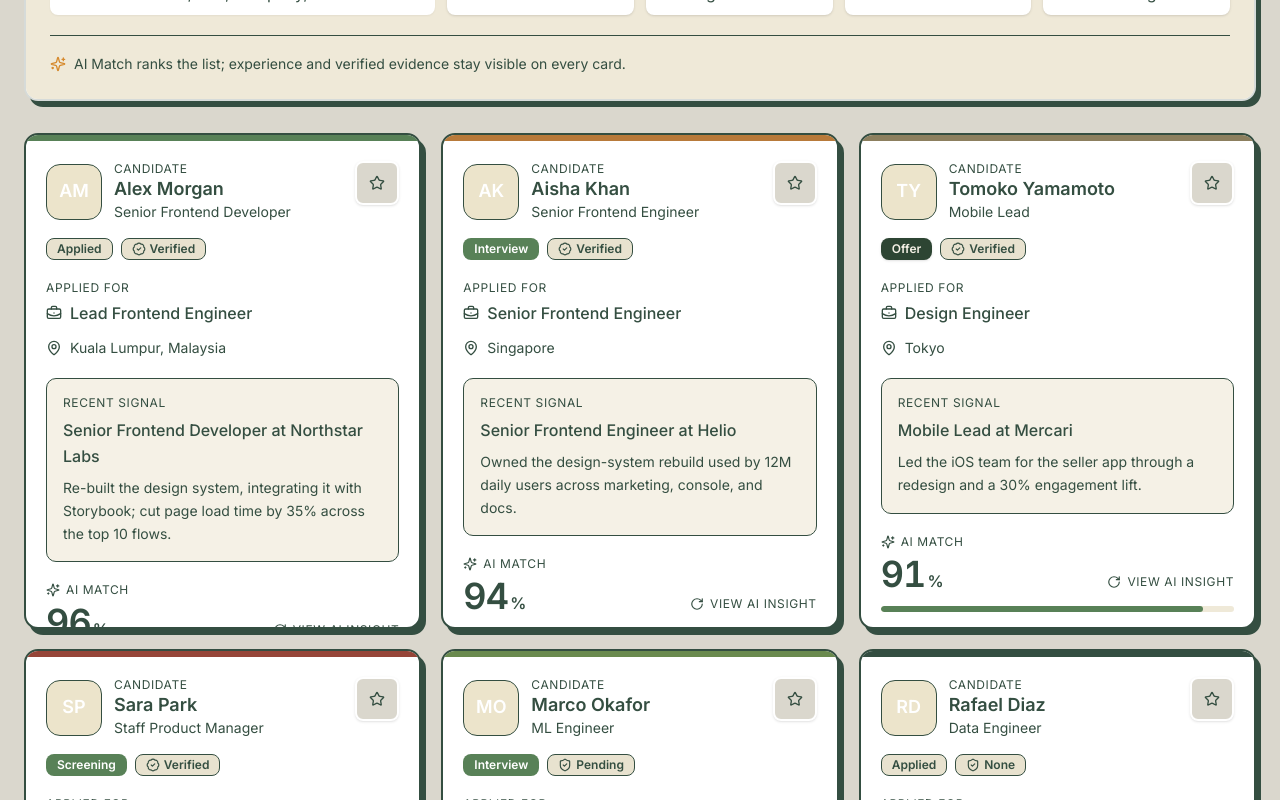
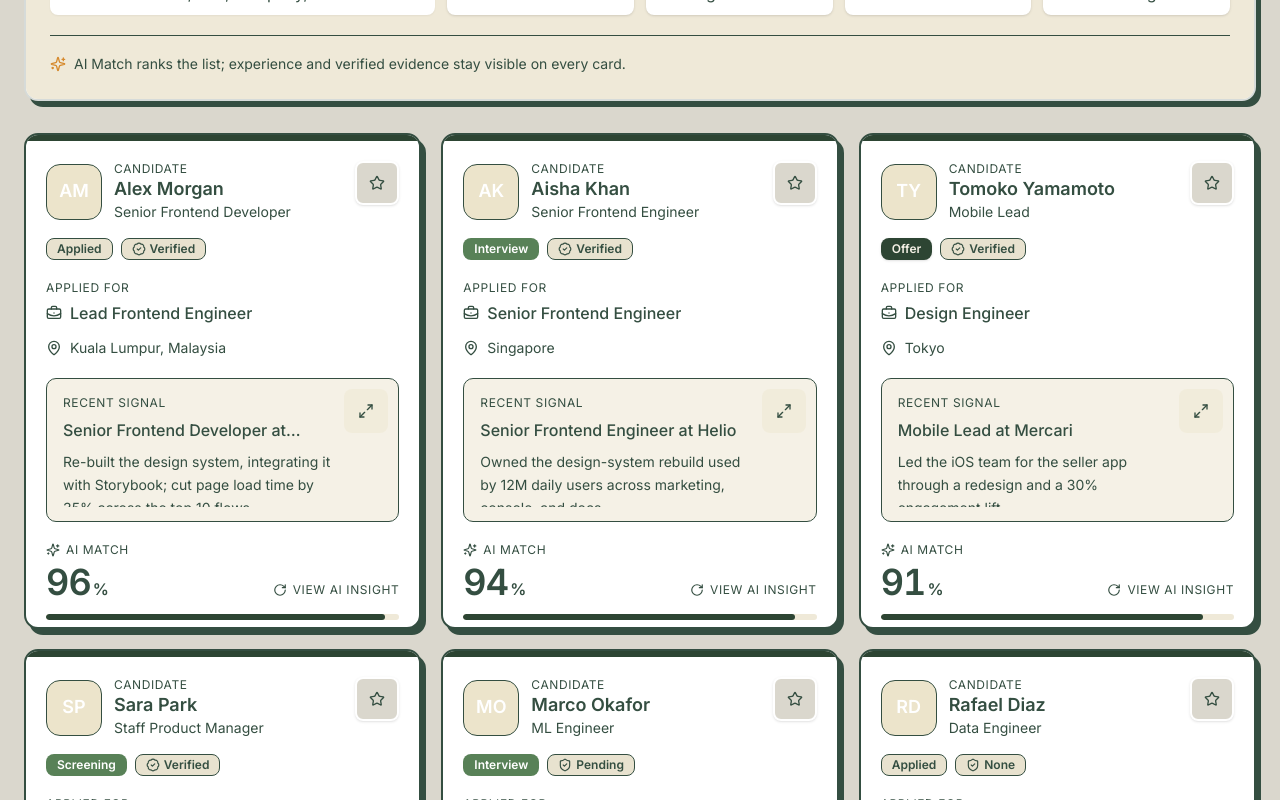
Before and after one commit to davidlaw373-glitch/talentbank-tech-hackathon-2cm, a Next.js app: page /employer/candidates in a window 1280 px wide. Shown: the part 480-1280 px from the top of the page. Built offline with nearby package versions, Linux system fonts and the light colour scheme.

Commit message:
fix: refine candidate card signal interaction

```diff
--- a/src/components/features/employer/candidate-discovery-card.tsx
+++ b/src/components/features/employer/candidate-discovery-card.tsx
@@ -7,6 +7,8 @@ import {
   BadgeCheck,
   BriefcaseBusiness,
   MapPin,
+  Maximize2,
+  Minimize2,
   RotateCw,
   ShieldCheck,
   Sparkles,
@@ -25,17 +27,6 @@ import {
   getCandidateAchievement,
 } from "./candidate-discovery";
 
-const ACCENT_STRIPS = [
-  "bg-chart-1",
-  "bg-chart-2",
-  "bg-chart-3",
-  "bg-chart-4",
-  "bg-chart-5",
-  "bg-chart-6",
-  "bg-chart-7",
-  "bg-chart-8",
-] as const;
-
 type CandidateDiscoveryCardProps = {
   row: EmployerCandidateRow;
   match: JobCandidateMatchScore | undefined;
@@ -50,12 +41,11 @@ export function CandidateDiscoveryCard({
   onToggleStar,
 }: CandidateDiscoveryCardProps) {
   const [flipped, setFlipped] = useState(false);
+  const [signalExpanded, setSignalExpanded] = useState(false);
   const { candidate, job, app, matchScore, verification } = row;
   const insight = buildCandidateInsight(row, match);
   const latestExperience = candidate.experience[0];
   const scoreWidth = Math.min(100, Math.max(0, matchScore));
-  const stripClass =
-    ACCENT_STRIPS[(candidate.id - 1) % ACCENT_STRIPS.length];
   const handleFlipKeyDown = (
     event: KeyboardEvent<HTMLButtonElement>,
     nextFlipped: boolean,
@@ -70,12 +60,13 @@ export function CandidateDiscoveryCard({
       className="h-[31rem] min-w-0 animate-reveal [perspective:1200px]"
       aria-label={`${candidate.name}, ${candidate.title}`}
     >
-      <div
-        className={cn(
-          "lift-on-hover relative h-full w-full [transform-style:preserve-3d] transition-transform duration-500 motion-reduce:transition-none",
-          flipped && "[transform:rotateY(180deg)]",
-        )}
-      >
+      <div className="lift-on-hover relative h-full w-full">
+        <div
+          className={cn(
+            "relative h-full w-full [transform-style:preserve-3d] transition-transform duration-500 motion-reduce:transition-none",
+            flipped && "[transform:rotateY(180deg)]",
+          )}
+        >
         <section
           className="surface-card absolute inset-0 flex h-full flex-col overflow-hidden rounded-xl border-2 border-border shadow-[5px_6px_0_0_var(--border)] [backface-visibility:hidden]"
           aria-hidden={flipped}
@@ -86,10 +77,13 @@ export function CandidateDiscoveryCard({
             aria-label={`Show AI insight for ${candidate.name}`}
             aria-pressed={flipped}
             tabIndex={flipped ? -1 : 0}
-            onClick={() => setFlipped(true)}
+            onClick={() => {
+              setSignalExpanded(false);
+              setFlipped(true);
+            }}
             onKeyDown={(event) => handleFlipKeyDown(event, true)}
           />
-          <div className={cn("h-1.5 shrink-0", stripClass)} aria-hidden />
+          <div className="h-1.5 shrink-0 bg-primary" aria-hidden />
 
           <div className="pointer-events-none relative z-10 flex min-h-0 flex-1 flex-col p-5">
             <div className="flex items-start justify-between gap-4">
@@ -160,16 +154,33 @@ export function CandidateDiscoveryCard({
               </p>
             </div>
 
-            <div className="mt-5 rounded-lg border bg-surface-2 p-4">
+            <div className="relative mt-5 h-36 shrink-0 overflow-hidden rounded-lg border bg-surface-2 p-4 pr-14">
+              <Button
+                type="button"
+                variant="ghost"
+                size="icon"
+                className="pointer-events-auto absolute right-2.5 top-2.5 z-20"
+                aria-label={`Expand recent signal for ${candidate.name}`}
+                aria-expanded={signalExpanded}
+                title={`Expand recent signal for ${candidate.name}`}
+                tabIndex={flipped ? -1 : 0}
+                onClick={() => setSignalExpanded(true)}
+              >
+                <Maximize2 aria-hidden />
+              </Button>
               <p className="text-caption">Recent signal</p>
-              <p className="mt-1.5 text-body font-medium leading-snug">
+              <p className="mt-1.5 line-clamp-1 text-body font-medium leading-snug">
                 {latestExperience
                   ? `${latestExperience.role} at ${latestExperience.company}`
                   : "No recent role provided"}
               </p>
-              <p className="mt-2 line-clamp-3 text-meta leading-relaxed">
+              <div
+                role="region"
+                aria-label={`Recent signal details for ${candidate.name}`}
+                className="mt-2 h-14 overflow-y-auto pr-2 text-meta leading-relaxed"
+              >
                 {getCandidateAchievement(row)}
-              </p>
+              </div>
             </div>
 
             <div className="mt-auto pt-5">
@@ -200,12 +211,45 @@ export function CandidateDiscoveryCard({
                 aria-valuenow={scoreWidth}
               >
                 <span
-                  className="animate-progress-x block h-full rounded-full bg-chart-1"
+                  className="animate-progress-x block h-full rounded-full bg-primary"
                   style={{ width: `${scoreWidth}%` }}
                 />
               </div>
             </div>
           </div>
+
+          {signalExpanded ? (
+            <section
+              role="region"
+              aria-label={`Full recent signal for ${candidate.name}`}
+              className="pointer-events-auto absolute inset-4 z-40 flex flex-col rounded-xl border-2 bg-surface-1 p-5 shadow-xl"
+            >
+              <div className="flex items-start justify-between gap-4">
+                <div className="min-w-0">
+                  <p className="text-caption">Recent signal</p>
+                  <h3 className="mt-1 text-subheading">
+                    {latestExperience
+                      ? `${latestExperience.role} at ${latestExperience.company}`
+                      : "No recent role provided"}
+                  </h3>
+                </div>
+                <Button
+                  type="button"
+                  variant="ghost"
+                  size="icon"
+                  className="shrink-0"
+                  aria-label={`Close recent signal for ${candidate.name}`}
+                  title={`Close recent signal for ${candidate.name}`}
+                  onClick={() => setSignalExpanded(false)}
+                >
+                  <Minimize2 aria-hidden />
+                </Button>
+              </div>
+              <div className="mt-5 min-h-0 flex-1 overflow-y-auto rounded-lg border bg-surface-2 p-4 text-body leading-relaxed">
+                {getCandidateAchievement(row)}
+              </div>
+            </section>
+          ) : null}
         </section>
 
         <section
@@ -221,7 +265,7 @@ export function CandidateDiscoveryCard({
             onClick={() => setFlipped(false)}
             onKeyDown={(event) => handleFlipKeyDown(event, false)}
           />
-          <div className={cn("h-1.5 shrink-0", stripClass)} aria-hidden />
+          <div className="h-1.5 shrink-0 bg-primary" aria-hidden />
 
           <div className="pointer-events-none relative z-10 flex min-h-0 flex-1 flex-col p-5">
             <div className="flex items-start justify-between gap-4">
@@ -244,7 +288,7 @@ export function CandidateDiscoveryCard({
                   <li key={`${index}-${reason}`} className="flex gap-2.5 text-meta">
                     <span
                       aria-hidden
-                      className="mt-2 h-1.5 w-1.5 shrink-0 rounded-full bg-chart-1"
+                      className="mt-2 h-1.5 w-1.5 shrink-0 rounded-full bg-primary"
                     />
                     <span className="line-clamp-2">{reason}</span>
                   </li>
@@ -275,11 +319,7 @@ export function CandidateDiscoveryCard({
               </div>
             ) : null}
 
-            <div className="mt-auto flex items-end justify-between gap-3 pt-5">
-              <p className="flex items-center gap-1.5 text-caption">
-                <RotateCw className="h-3.5 w-3.5" aria-hidden />
-                Return to summary
-              </p>
+            <div className="mt-auto flex justify-end pt-5">
               <Button
                 asChild
                 size="sm"
@@ -297,6 +337,7 @@ export function CandidateDiscoveryCard({
             </div>
           </div>
         </section>
+        </div>
       </div>
     </article>
   );
```
Also changed, not shown: 1 other file (tests, documents, lock files or other folders).
